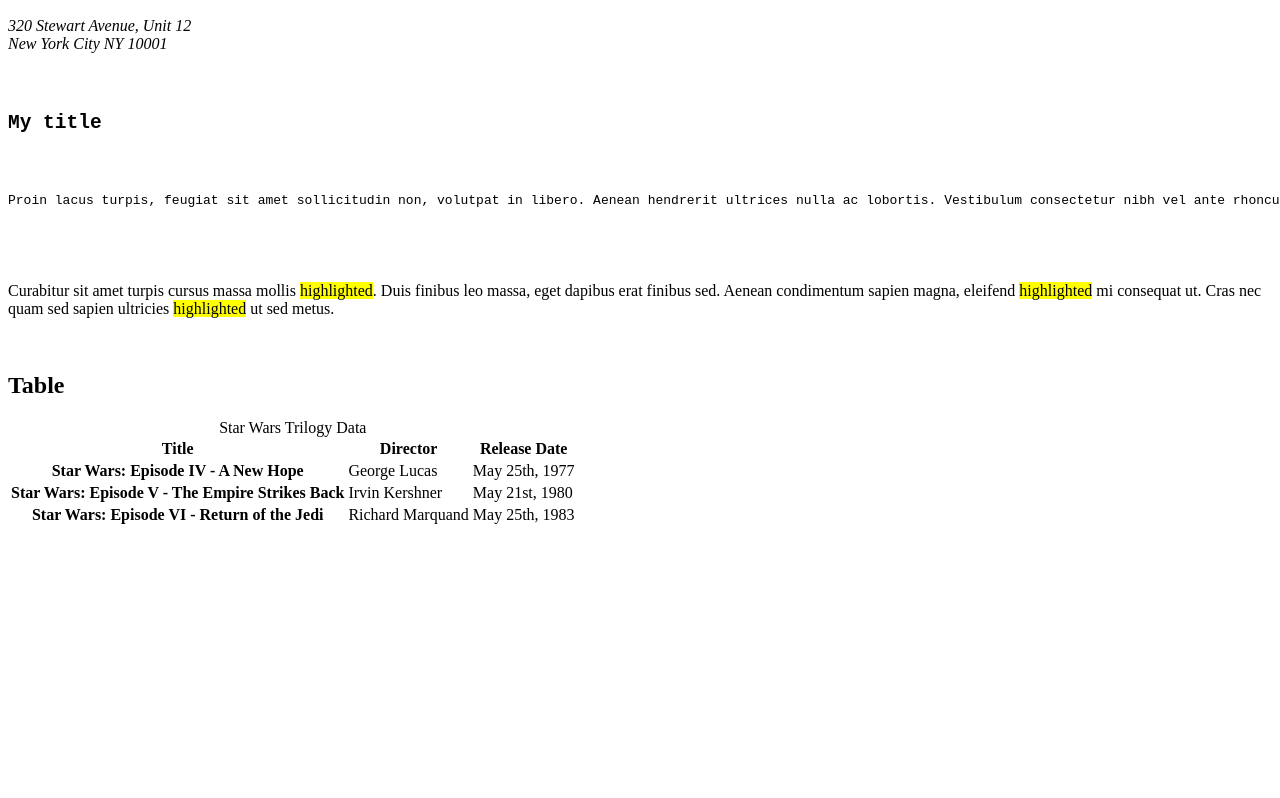
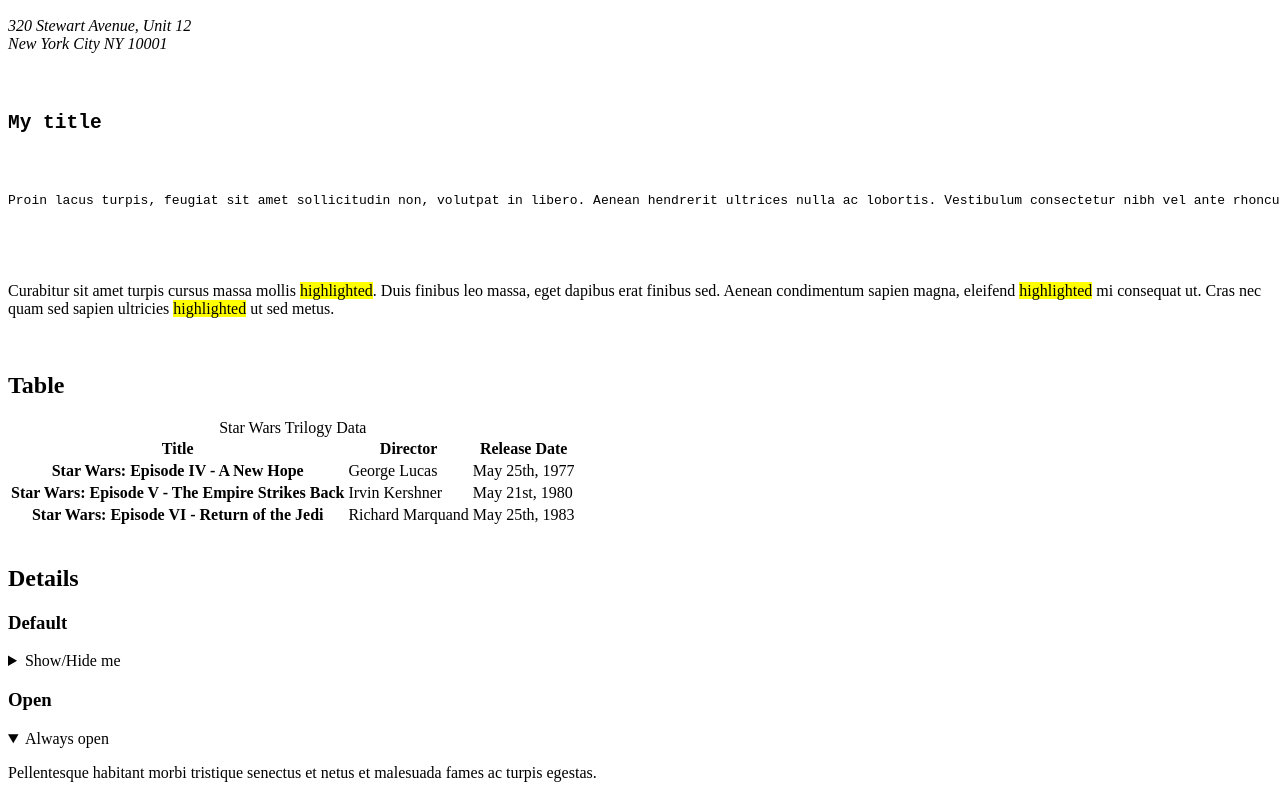
Before and after one commit to amisoni70/alx-frontend, a plain HTML site: page 0x00-html_advanced/34-styleguide.html in a window 1280 px wide. Shown: the part 3387-4185 px from the top of the page. Before the commit the page ends 3922 px from the top, so only its background shows below. Drawn offline with Linux system fonts and the light colour scheme.

Commit message:
some corrections

```diff
--- a/0x00-html_advanced/34-styleguide.html
+++ b/0x00-html_advanced/34-styleguide.html
@@ -313,6 +313,28 @@
                 </tbody>
             </table>
         </section>
+
+        <br>
+        <!--Details-->
+        <section>
+            <header>
+                <h2> Details </h2>
+            </header>
+            <div>
+                <h3> Default</h3>
+                <details>
+                    <summary> Show/Hide me </summary>
+                    <p> Pellentesque habitant morbi tristique senectus et netus et malesuada fames ac turpis egestas. </p>
+                </details>
+            </div>
+            <div>
+                <h3> Open </h3>
+                <details open>
+                    <summary> Always open </summary>
+                    <p> Pellentesque habitant morbi tristique senectus et netus et malesuada fames ac turpis egestas.</p>
+                </details>
+            </div>
+        </section>
     </main>
     <footer></footer>
 </body>
```
